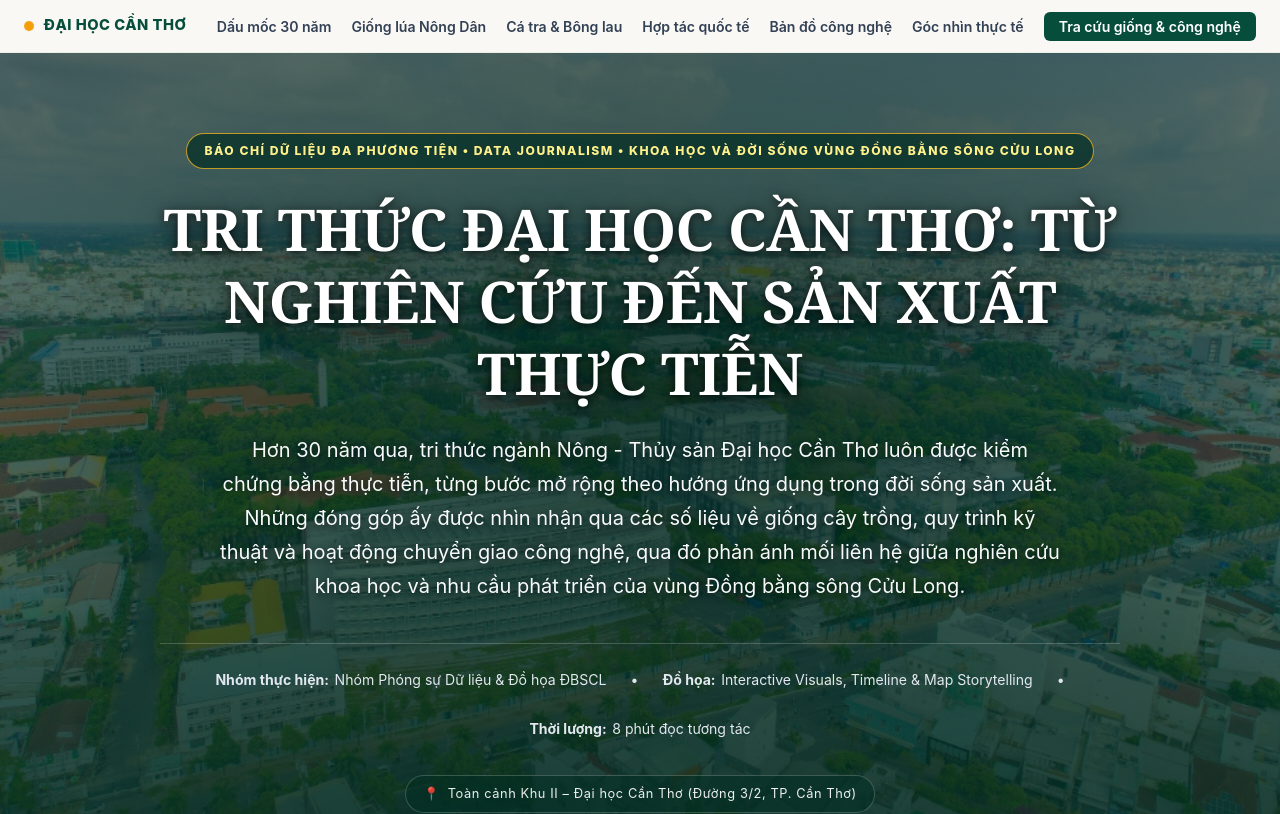
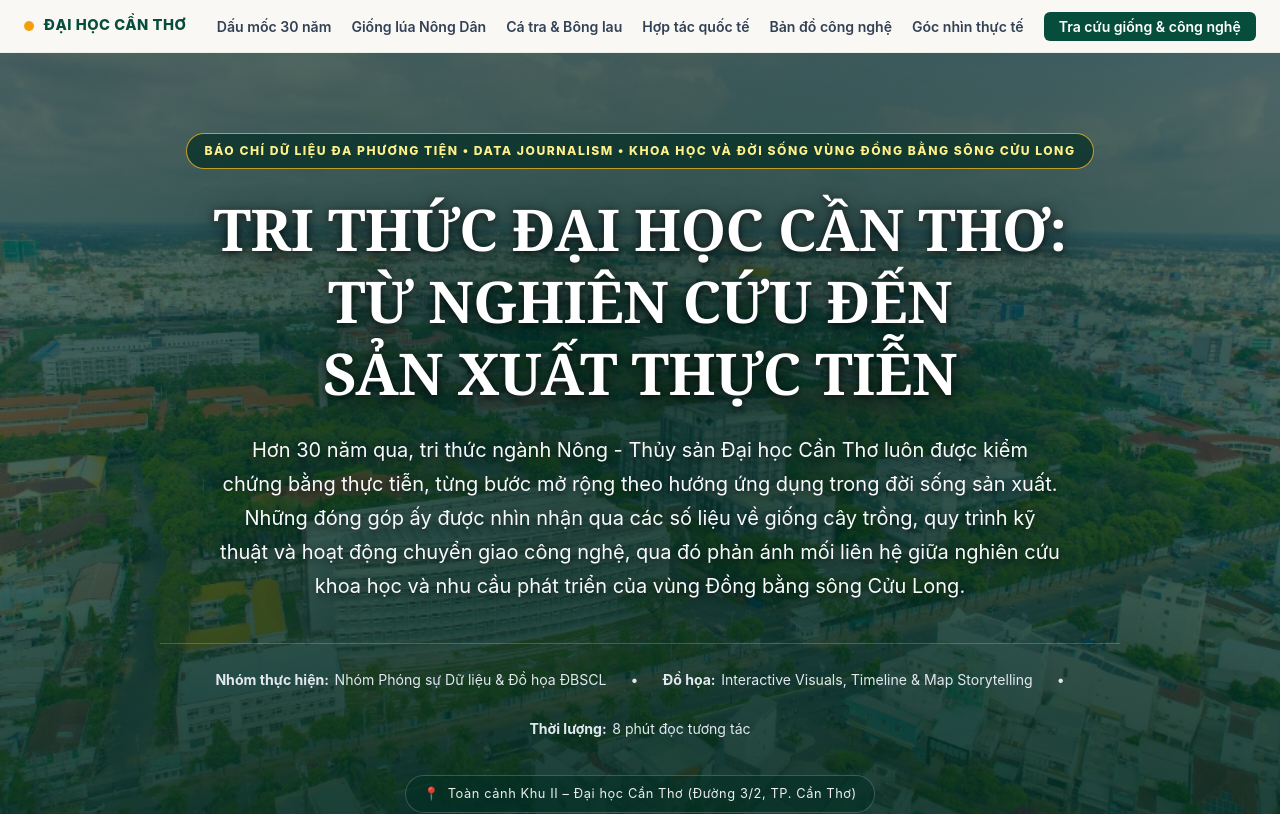
Before and after one commit to giahanluong192/mmj1, a Next.js app: page / in a window 1280 px wide. Shown: the top 814 px of the page. Built offline with nearby package versions, Linux system fonts and the light colour scheme.

Commit message:
style(hero): break 'SAN XUAT THUC TIEN' onto its own line in hero title

```diff
--- a/src/app/globals.css
+++ b/src/app/globals.css
@@ -229,6 +229,10 @@
   margin-bottom: 1.5rem;
   letter-spacing: -0.5px;
   text-shadow: 0 2px 8px rgba(0, 0, 0, 0.7), 0 6px 28px rgba(0, 0, 0, 0.6);
+}
+
+.hero-title-subline {
+  display: block;
 }
 
 .hero-subtitle {
--- a/src/app/page.tsx
+++ b/src/app/page.tsx
@@ -175,7 +175,12 @@
             {ARTICLE_DATA.meta.category} • {ARTICLE_DATA.meta.subCategory}
           </span>
           <h1 className="hero-title">
-            {ARTICLE_DATA.meta.title}
+            TRI THỨC ĐẠI HỌC CẦN THƠ:{" "}
+            <span className="hero-title-subline">
+              TỪ NGHIÊN CỨU ĐẾN
+              <br />
+              SẢN XUẤT THỰC TIỄN
+            </span>
           </h1>
           <p className="hero-subtitle">
             {ARTICLE_DATA.meta.subtitle}
```
